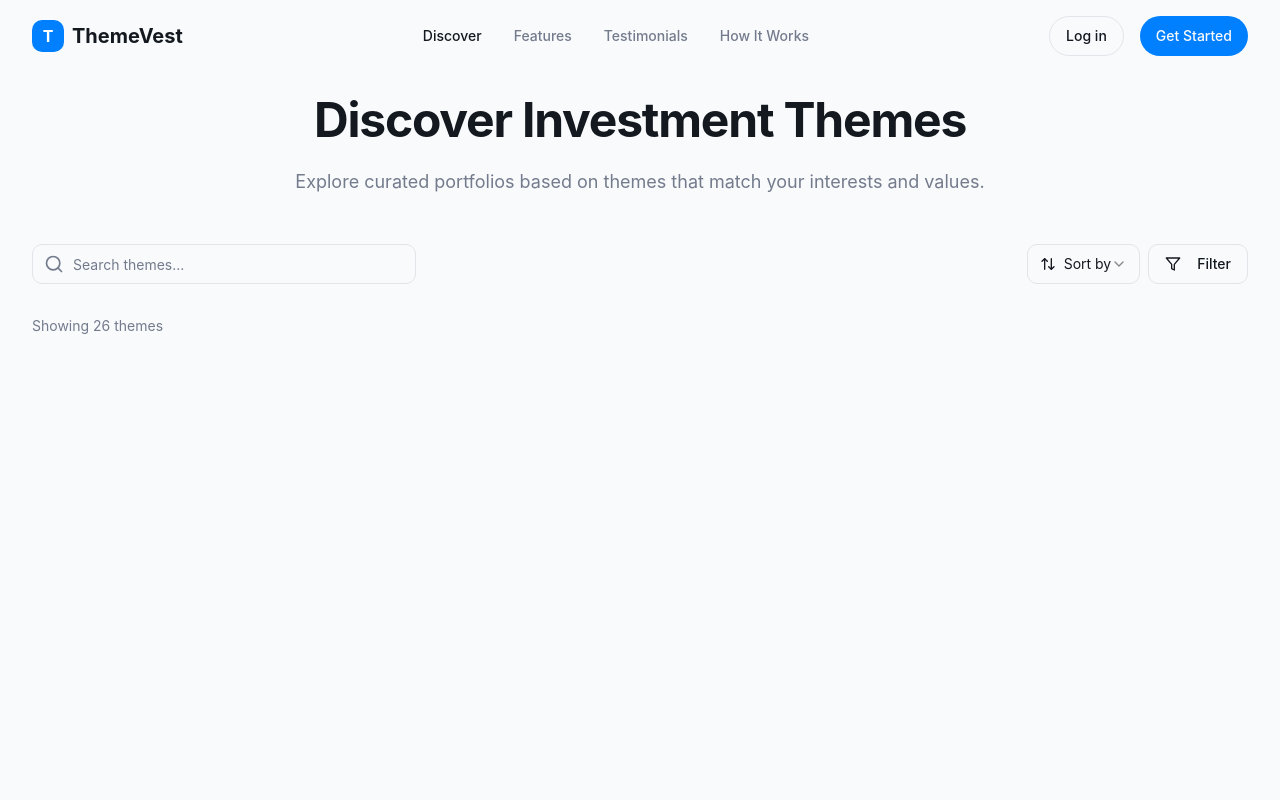
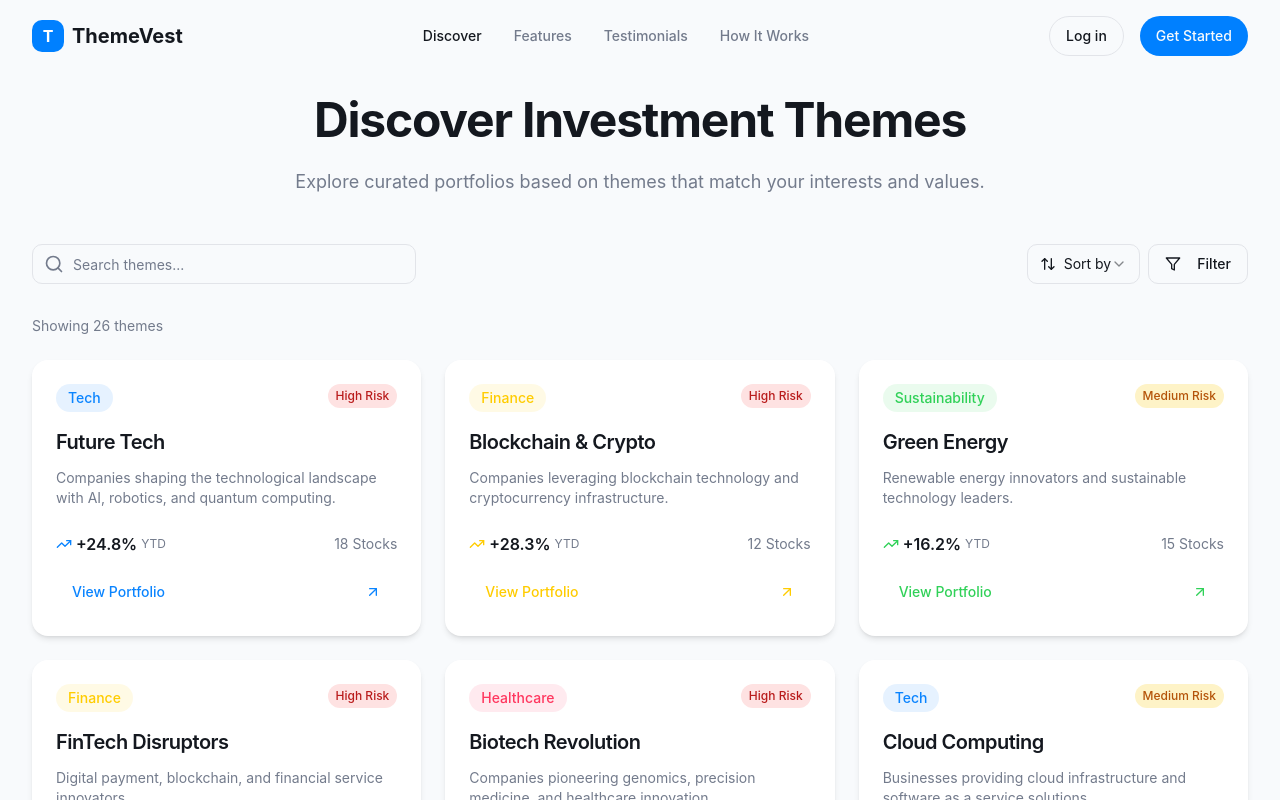
Before and after one commit to VangapanduS3/themevest-landing-page, a React (Vite) app: page /discover in a window 1280 px wide. Shown: the top 800 px of the page. Built offline with nearby package versions, Linux system fonts and the light colour scheme.

Commit message:
Fix display issue on Discover page
The content below the "showing themes" section on the Discover page was blank. This commit addresses this issue.

```diff
--- a/src/components/ThemeCard.tsx
+++ b/src/components/ThemeCard.tsx
@@ -24,10 +24,7 @@ const ThemeCard = ({
   riskLevel
 }: ThemeCardProps) => {
   return (
-    <div
-      className="portfolio-card opacity-0 animate-on-scroll"
-      style={{ animationDelay: `${index * 100}ms` }}
-    >
+    <div className="portfolio-card">
       <div className="flex justify-between items-start mb-4">
         <div className={cn(
           "theme-tag",
--- a/src/index.css
+++ b/src/index.css
@@ -1,4 +1,3 @@
-
 @tailwind base;
 @tailwind components;
 @tailwind utilities;
@@ -94,6 +93,7 @@
 @layer components {
   .portfolio-card {
     @apply relative overflow-hidden rounded-2xl bg-white p-6 shadow-md transition-all duration-300 hover:shadow-xl;
+    opacity: 1;
     backface-visibility: hidden;
   }
 
@@ -159,7 +159,12 @@
     transform: translateZ(0);
   }
 
-  /* Fixed animation to prevent disappearance */
+  /* Fixed animation to ensure cards are visible */
+  .animate-on-scroll {
+    opacity: 1 !important;
+    transform: translateY(0) !important;
+  }
+
   .animate-on-scroll.animate-fade-up {
     opacity: 1 !important;
     transform: translateY(0) !important;
```
